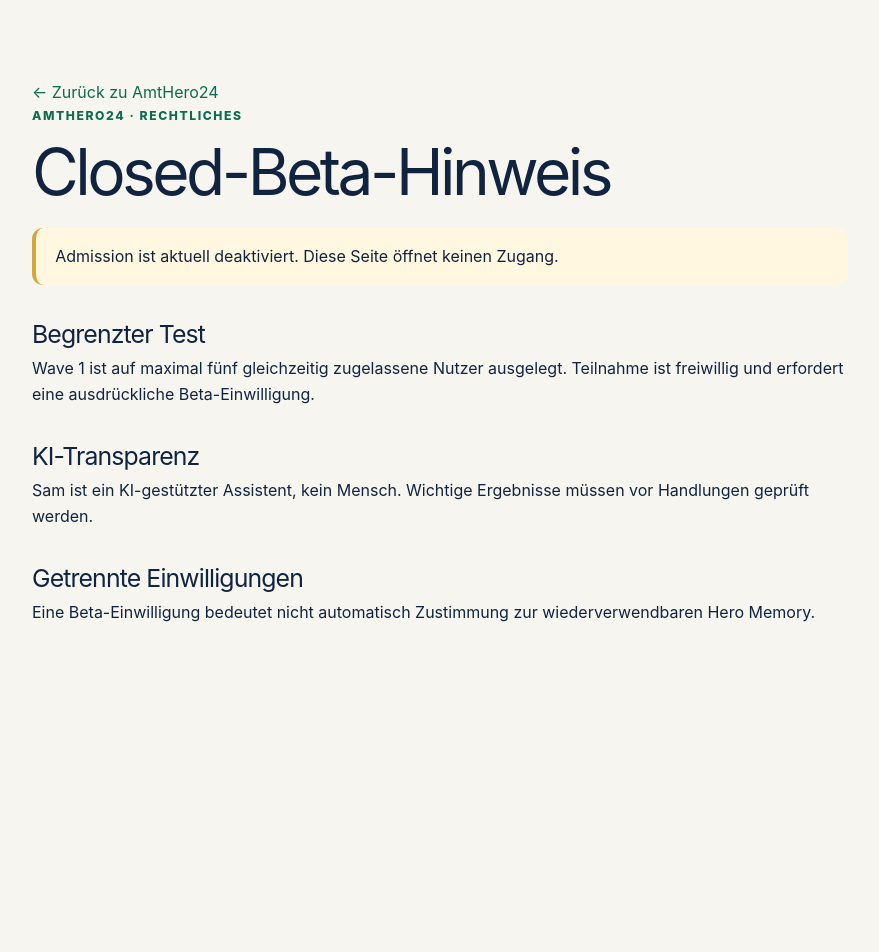
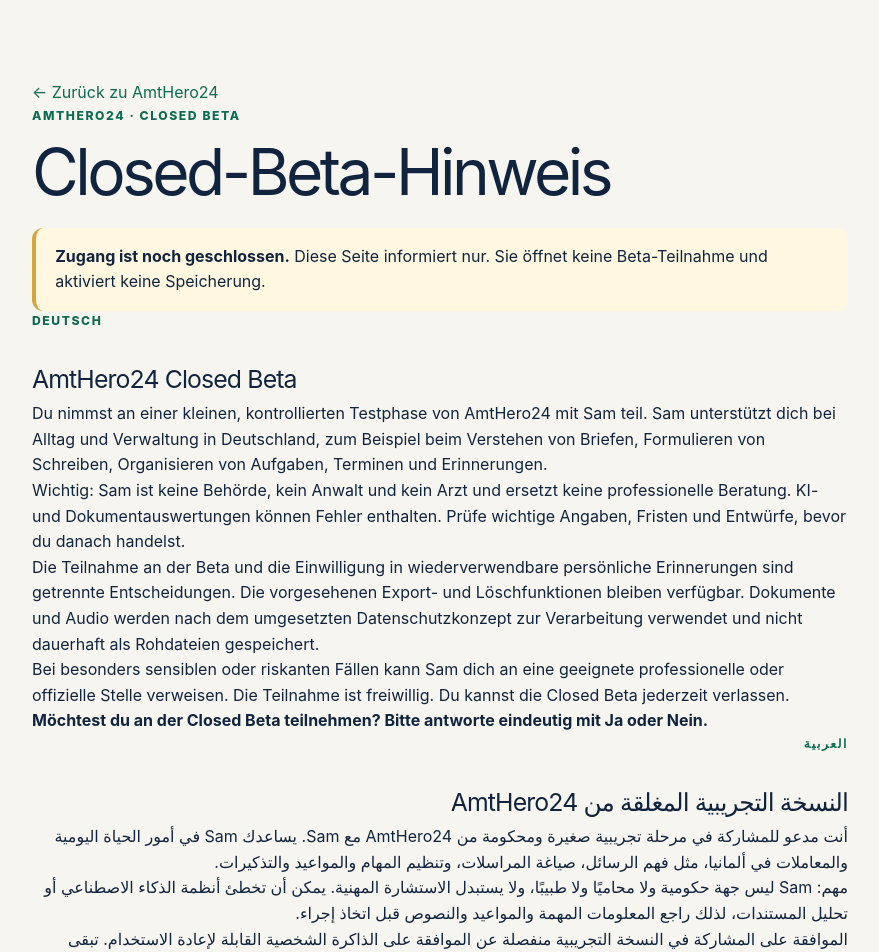
Before and after one commit to amthero24-maker/amthero24-project, a Next.js app in the folder website/: page /beta in a window 1280 px wide. Shown: the top 952 px of the page, without its empty margins (200-1079 px from the left). Before the commit the page ends 800 px from the top, so only its background shows below. Built offline with nearby package versions, Linux system fonts and the light colour scheme; no server answers.

Commit message:
feat: publish five-language closed beta notice page

```diff
--- /dev/null
+++ b/website/app/beta/page.tsx
@@ -0,0 +1,84 @@
+import Link from "next/link";
+
+const notices = [
+  {
+    lang: "Deutsch",
+    dir: "ltr",
+    title: "AmtHero24 Closed Beta",
+    paragraphs: [
+      "Du nimmst an einer kleinen, kontrollierten Testphase von AmtHero24 mit Sam teil. Sam unterstützt dich bei Alltag und Verwaltung in Deutschland, zum Beispiel beim Verstehen von Briefen, Formulieren von Schreiben, Organisieren von Aufgaben, Terminen und Erinnerungen.",
+      "Wichtig: Sam ist keine Behörde, kein Anwalt und kein Arzt und ersetzt keine professionelle Beratung. KI- und Dokumentauswertungen können Fehler enthalten. Prüfe wichtige Angaben, Fristen und Entwürfe, bevor du danach handelst.",
+      "Die Teilnahme an der Beta und die Einwilligung in wiederverwendbare persönliche Erinnerungen sind getrennte Entscheidungen. Die vorgesehenen Export- und Löschfunktionen bleiben verfügbar. Dokumente und Audio werden nach dem umgesetzten Datenschutzkonzept zur Verarbeitung verwendet und nicht dauerhaft als Rohdateien gespeichert.",
+      "Bei besonders sensiblen oder riskanten Fällen kann Sam dich an eine geeignete professionelle oder offizielle Stelle verweisen. Die Teilnahme ist freiwillig. Du kannst die Closed Beta jederzeit verlassen.",
+    ],
+    question: "Möchtest du an der Closed Beta teilnehmen? Bitte antworte eindeutig mit Ja oder Nein.",
+  },
+  {
+    lang: "العربية",
+    dir: "rtl",
+    title: "النسخة التجريبية المغلقة من AmtHero24",
+    paragraphs: [
+      "أنت مدعو للمشاركة في مرحلة تجريبية صغيرة ومحكومة من AmtHero24 مع Sam. يساعدك Sam في أمور الحياة اليومية والمعاملات في ألمانيا، مثل فهم الرسائل، صياغة المراسلات، وتنظيم المهام والمواعيد والتذكيرات.",
+      "مهم: Sam ليس جهة حكومية ولا محاميًا ولا طبيبًا، ولا يستبدل الاستشارة المهنية. يمكن أن تخطئ أنظمة الذكاء الاصطناعي أو تحليل المستندات، لذلك راجع المعلومات المهمة والمواعيد والنصوص قبل اتخاذ إجراء.",
+      "الموافقة على المشاركة في النسخة التجريبية منفصلة عن الموافقة على الذاكرة الشخصية القابلة لإعادة الاستخدام. تبقى وظائف التصدير والحذف المتاحة فعّالة. تتم معالجة المستندات والصوت وفق تصميم الخصوصية المطبق، ولا يتم الاحتفاظ بالملفات الخام بشكل دائم بعد المعالجة.",
+      "في الحالات الحساسة أو عالية المخاطر قد يوجّهك Sam إلى جهة مهنية أو رسمية مناسبة. المشاركة اختيارية، ويمكنك مغادرة النسخة التجريبية المغلقة في أي وقت.",
+    ],
+    question: "هل ترغب بالمشاركة في النسخة التجريبية المغلقة؟ أجب بوضوح بنعم أو لا.",
+  },
+  {
+    lang: "English",
+    dir: "ltr",
+    title: "AmtHero24 Closed Beta",
+    paragraphs: [
+      "You are invited to take part in a small, controlled test of AmtHero24 with Sam. Sam helps with everyday administrative tasks in Germany, such as understanding letters, drafting messages, and organizing tasks, appointments, and reminders.",
+      "Important: Sam is not a government authority, lawyer, or doctor and does not replace professional advice. AI and document interpretation can make mistakes, so review important facts, deadlines, and drafts before acting on them.",
+      "Closed Beta participation and consent to reusable personal memory are separate decisions. Supported export and deletion controls remain available. Documents and audio are processed according to the implemented privacy design and are not retained permanently as raw files after processing.",
+      "For sensitive or high-risk situations, Sam may direct you to an appropriate professional or official service. Participation is voluntary, and you can leave the Closed Beta at any time.",
+    ],
+    question: "Would you like to participate in the Closed Beta? Please answer clearly with Yes or No.",
+  },
+  {
+    lang: "Українська",
+    dir: "ltr",
+    title: "Закрите бета-тестування AmtHero24",
+    paragraphs: [
+      "Вас запрошено взяти участь у невеликому контрольованому тестуванні AmtHero24 із Sam. Sam допомагає з повсякденними адміністративними справами в Німеччині: розуміти листи, готувати повідомлення та організовувати завдання, зустрічі й нагадування.",
+      "Важливо: Sam не є державним органом, адвокатом або лікарем і не замінює професійну консультацію. ШІ та аналіз документів можуть помилятися, тому перевіряйте важливі факти, строки й тексти перед дією.",
+      "Участь у закритій Beta та згода на повторне використання персональної пам’яті є окремими рішеннями. Доступні функції експорту та видалення залишаються чинними. Документи й аудіо обробляються відповідно до реалізованої моделі приватності та не зберігаються постійно як сирі файли після обробки.",
+      "У чутливих або ризикованих ситуаціях Sam може порадити звернутися до відповідного фахівця або офіційної установи. Участь добровільна, і ви можете вийти із закритої Beta будь-коли.",
+    ],
+    question: "Бажаєте взяти участь у закритій Beta? Будь ласка, чітко відповідайте Так або Ні.",
+  },
+  {
+    lang: "Ελληνικά",
+    dir: "ltr",
+    title: "Κλειστή δοκιμαστική έκδοση AmtHero24",
+    paragraphs: [
+      "Σας προσκαλούμε να συμμετάσχετε σε μια μικρή, ελεγχόμενη δοκιμή του AmtHero24 με τον Sam. Ο Sam βοηθά σε καθημερινές διοικητικές υποθέσεις στη Γερμανία, όπως κατανόηση επιστολών, σύνταξη μηνυμάτων και οργάνωση εργασιών, ραντεβού και υπενθυμίσεων.",
+      "Σημαντικό: Ο Sam δεν είναι δημόσια αρχή, δικηγόρος ή γιατρός και δεν αντικαθιστά επαγγελματική συμβουλή. Η τεχνητή νοημοσύνη και η ανάλυση εγγράφων μπορεί να κάνουν λάθη, επομένως ελέγχετε σημαντικά στοιχεία, προθεσμίες και κείμενα πριν ενεργήσετε.",
+      "Η συμμετοχή στην κλειστή Beta και η συγκατάθεση για επαναχρησιμοποιήσιμη προσωπική μνήμη είναι ξεχωριστές αποφάσεις. Οι διαθέσιμες λειτουργίες εξαγωγής και διαγραφής παραμένουν ενεργές. Έγγραφα και ήχος επεξεργάζονται σύμφωνα με τον εφαρμοσμένο σχεδιασμό απορρήτου και δεν διατηρούνται μόνιμα ως ακατέργαστα αρχεία μετά την επεξεργασία.",
+      "Σε ευαίσθητες ή υψηλού κινδύνου περιπτώσεις, ο Sam μπορεί να σας παραπέμψει σε κατάλληλο επαγγελματία ή επίσημη υπηρεσία. Η συμμετοχή είναι εθελοντική και μπορείτε να αποχωρήσετε από την κλειστή Beta οποιαδήποτε στιγμή.",
+    ],
+    question: "Θέλετε να συμμετάσχετε στην κλειστή Beta; Απαντήστε καθαρά Ναι ή Όχι.",
+  },
+] as const;
+
+export const metadata = {
+  title: "Closed Beta Hinweis | AmtHero24",
+  description: "Closed-Beta-Hinweis von AmtHero24 in fünf unterstützten Sprachen.",
+};
+
+export default function BetaNoticePage() {
+  return <main className="legal betaNoticePage">
+    <Link href="/">← Zurück zu AmtHero24</Link>
+    <p className="eyebrow">AmtHero24 · Closed Beta</p>
+    <h1>Closed-Beta-Hinweis</h1>
+    <p className="warning"><strong>Zugang ist noch geschlossen.</strong> Diese Seite informiert nur. Sie öffnet keine Beta-Teilnahme und aktiviert keine Speicherung.</p>
+    {notices.map((notice) => <section className="betaNotice" key={notice.lang} dir={notice.dir} lang={notice.lang === "Deutsch" ? "de" : notice.lang === "العربية" ? "ar" : notice.lang === "English" ? "en" : notice.lang === "Українська" ? "uk" : "el"}>
+      <p className="eyebrow">{notice.lang}</p>
+      <h2>{notice.title}</h2>
+      {notice.paragraphs.map((paragraph) => <p key={paragraph}>{paragraph}</p>)}
+      <p><strong>{notice.question}</strong></p>
+    </section>)}
+  </main>;
+}
```
